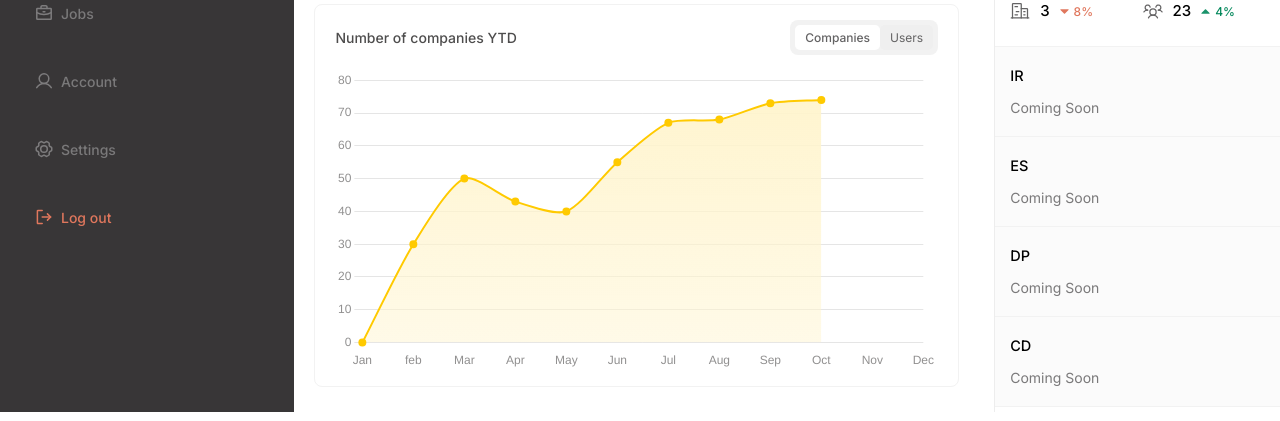
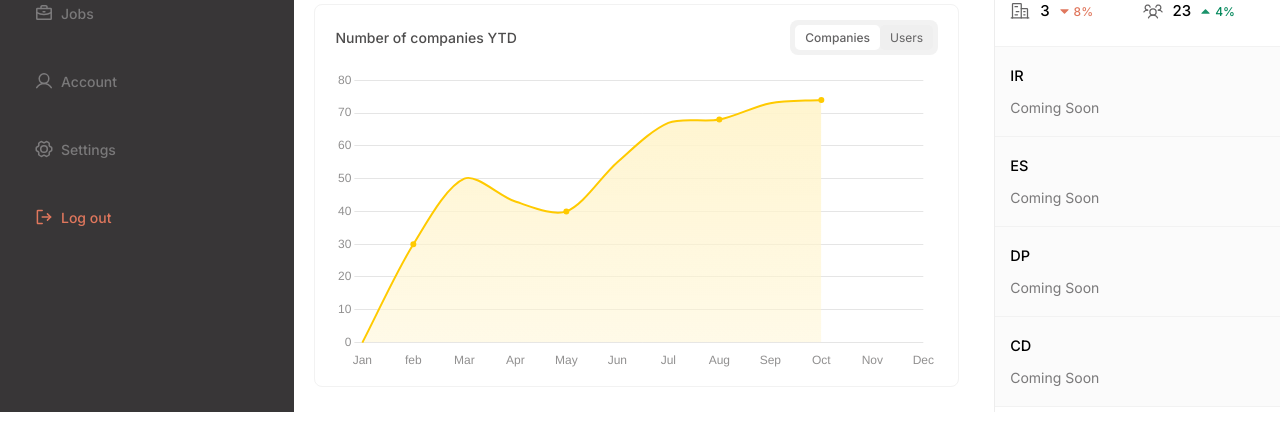
Before and after one commit to lolyparty/Tabulerasa, a React (Create React App) app: page / in a window 1280 px wide. Shown: the part 311-732 px from the top of the page. Built offline with nearby package versions, Linux system fonts and the light colour scheme; the HTML template or start-up script is replaced by a standard one.

Commit message:
fixed graph gradient color and points

```diff
--- a/src/components/dashboard/dashboard-graph/dashboard-graph.jsx
+++ b/src/components/dashboard/dashboard-graph/dashboard-graph.jsx
@@ -70,14 +70,10 @@ const DashboardGraph = () => {
 									gradient.addColorStop(1, 'rgba(255, 244, 204, 0)');
 									return gradient;
 								},
-								// backgroundColor: [
-								// 	'rgba(255, 244, 204, 1)',
-								// 	'rgba(255, 244, 204, 0)',
-								// 	'#fff',
-								// ],
-								tension: 0.25,
+								tension: 0.3,
 								borderWidth: 2,
 								pointBackgroundColor: '#FFCA00',
+								pointRadius: [0, 2, 0, 0, 2, 0, 0, 2, 0, 2],
 							},
 						],
 					}}
```
